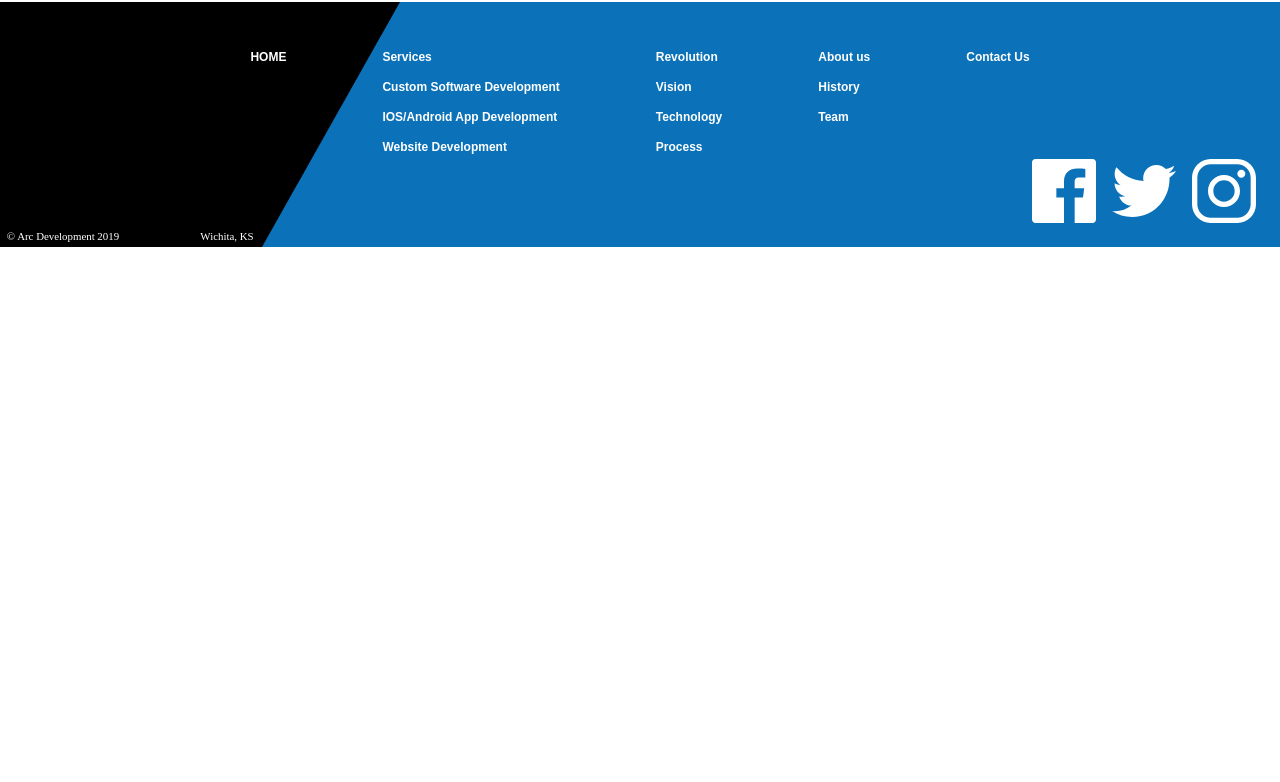
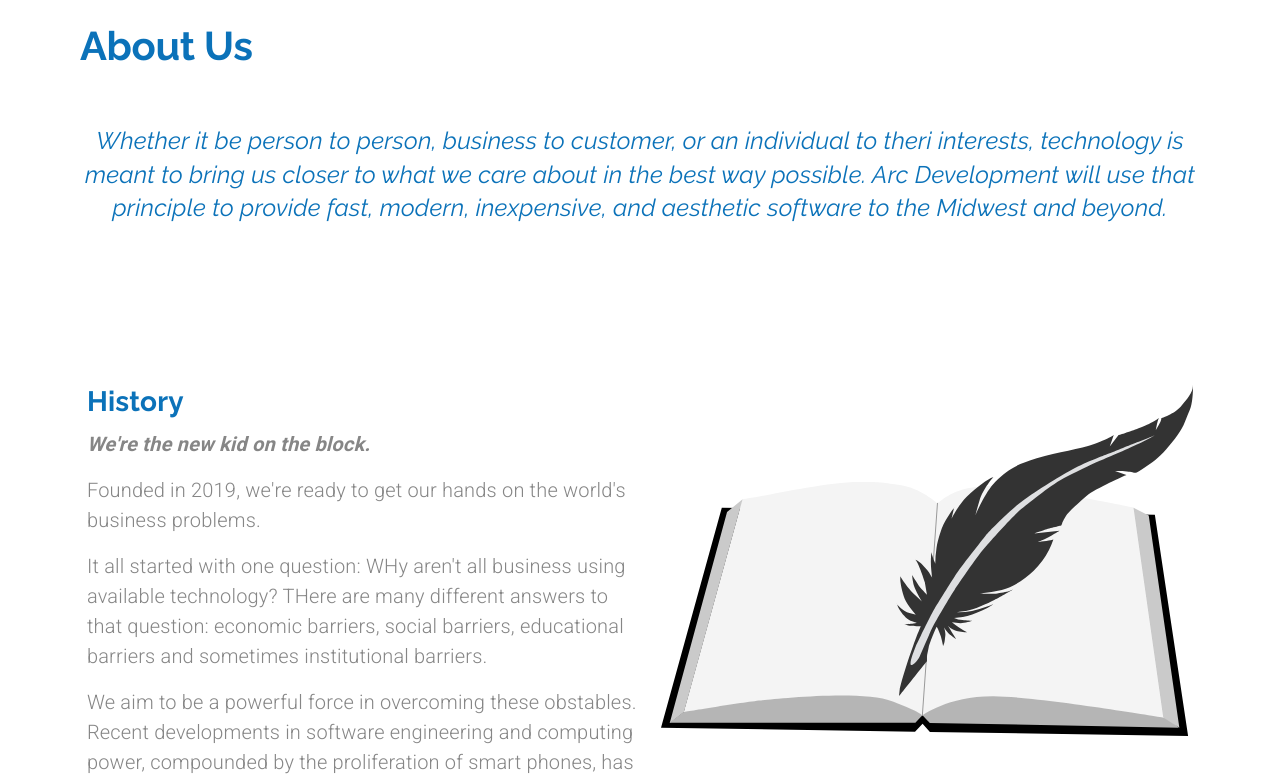
Before and after one commit to naymyolwin/arc-development, a React (Create React App) app: page /about in a window 1280 px wide. Shown: the part 128-910 px from the top of the page. Before the commit the page ends 800 px from the top, so only its background shows below. Built offline with nearby package versions, Linux system fonts and the light colour scheme.

Commit message:
about us page is done

```diff
--- a/src/App.js
+++ b/src/App.js
@@ -7,10 +7,11 @@
 import Footer from "./components/Footer";
 import LandingPage from "./pages/LandingPage";
 import Services from "./pages/Services";
-import CustomSoftware from "./components/CustomSoftware";
-import MobileApps from "./components/MobileApps";
-import Website from "./components/Website";
-import Revolution from "./components/Revolution";
+import CustomSoftware from "./pages/CustomSoftware";
+import MobileApps from "./pages/MobileApps";
+import Website from "./pages/Website";
+import Revolution from "./pages/Revolution";
+import About from "./pages/About";
 
 function App() {
   const [selectedIndex, setSelectedIndex] = useState(0);
@@ -87,7 +88,16 @@
               />
             )}
           />
-          <Route path="/about" component={() => <div>About</div>} />
+          <Route
+            path="/about"
+            render={(props) => (
+              <About
+                {...props}
+                setValue={setValue}
+                setSelectedIndex={setSelectedIndex}
+              />
+            )}
+          />
           <Route path="/contact" component={() => <div>Contact</div>} />
           <Route path="/estimate" component={() => <div>Estimate</div>} />
         </Switch>
--- /dev/null
+++ b/src/pages/About.js
@@ -0,0 +1,271 @@
+import React from "react";
+import { makeStyles, useTheme } from "@material-ui/styles";
+import Grid from "@material-ui/core/Grid";
+import Typography from "@material-ui/core/Typography";
+import Avatar from "@material-ui/core/Avatar";
+import useMediaQuery from "@material-ui/core/useMediaQuery";
+import Hidden from "@material-ui/core/Hidden";
+
+import history from "../assets/history.svg";
+import profile from "../assets/founder.jpg";
+import yearbook from "../assets/yearbook.svg";
+import puppy from "../assets/puppy.svg";
+import CallToAction from "../components/CallToAction";
+
+const useStyles = makeStyles((theme) => ({
+  missionStatement: {
+    fontStyle: "italic",
+    fontWeight: 300,
+    fontSize: "1.5rem",
+    maxWidth: "50em",
+    lineHeight: 1.4,
+  },
+  rowContainer: {
+    paddingLeft: "5em",
+    paddingRight: "5em",
+
+    [theme.breakpoints.down("sm")]: {
+      paddingLeft: "1.5em",
+      paddingRight: "1.5em",
+    },
+  },
+  avatar: {
+    height: "25em",
+    width: "25em",
+    [theme.breakpoints.down("sm")]: {
+      height: "20em",
+      width: "20em",
+      maxHeight: 300,
+      maxWidth: 300,
+    },
+  },
+}));
+
+const About = (props) => {
+  const { setValue } = props;
+  const classes = useStyles();
+  const theme = useTheme();
+  const matchesMD = useMediaQuery(theme.breakpoints.down("md"));
+  //   const matchesSM = useMediaQuery(theme.breakpoints.down("sm"));
+
+  return (
+    <Grid container direction="column">
+      <Grid
+        item
+        className={classes.rowContainer}
+        style={{ marginTop: matchesMD ? "1em" : "2em" }}
+      >
+        <Typography variant="h2" align={matchesMD ? "center" : undefined}>
+          About Us
+        </Typography>
+      </Grid>
+      <Grid
+        item
+        container
+        justify="center"
+        className={classes.rowContainer}
+        style={{ marginTop: "3em" }}
+      >
+        <Typography
+          variant="h4"
+          className={classes.missionStatement}
+          align="center"
+        >
+          Whether it be person to person, business to customer, or an individual
+          to theri interests, technology is meant to bring us closer to what we
+          care about in the best way possible. Arc Development will use that
+          principle to provide fast, modern, inexpensive, and aesthetic software
+          to the Midwest and beyond.
+        </Typography>
+      </Grid>
+      <Grid
+        item
+        container
+        className={classes.rowContainer}
+        direction={matchesMD ? "column" : "row"}
+        alignItems={matchesMD ? "center" : undefined}
+        justify="space-around"
+        style={{ marginTop: "10em", marginBottom: "10em" }}
+      >
+        <Grid item>
+          <Grid
+            item
+            container
+            direction="column"
+            lg
+            style={{ maxWidth: "35em" }}
+          >
+            <Grid item>
+              <Typography
+                variant="h4"
+                gutterBottom
+                align={matchesMD ? "center" : undefined}
+              >
+                History
+              </Typography>
+            </Grid>
+            <Grid item>
+              <Typography
+                variant="body1"
+                paragraph
+                style={{ fontWeight: 700, fontStyle: "italic" }}
+                align={matchesMD ? "center" : undefined}
+              >
+                We're the new kid on the block.
+              </Typography>
+              <Typography
+                variant="body1"
+                paragraph
+                align={matchesMD ? "center" : undefined}
+              >
+                Founded in 2019, we're ready to get our hands on the world's
+                business problems.
+              </Typography>
+              <Typography
+                variant="body1"
+                paragraph
+                align={matchesMD ? "center" : undefined}
+              >
+                It all started with one question: WHy aren't all business using
+                available technology? THere are many different answers to that
+                question: economic barriers, social barriers, educational
+                barriers and sometimes institutional barriers.
+              </Typography>
+              <Typography
+                variant="body1"
+                paragraph
+                align={matchesMD ? "center" : undefined}
+              >
+                We aim to be a powerful force in overcoming these obstables.
+                Recent developments in software engineering and computing power,
+                compounded by the proliferation of smart phones, has opened up
+                infinite worlds of possibility. Things that have always been
+                done by hand can now be done digitally and automatically, and
+                completely new methods of interaction are created daily. Taking
+                full advantage of these advancements is the name of the game.
+              </Typography>
+              <Typography
+                variant="body1"
+                paragraph
+                align={matchesMD ? "center" : undefined}
+              >
+                All this change can be a lot to keep up with, and that's where
+                we come in.
+              </Typography>
+            </Grid>
+          </Grid>
+        </Grid>
+        <Grid item>
+          <Grid item lg container justify="center">
+            <img
+              src={history}
+              alt="quill pen sitting on top of book"
+              style={{ maxHeight: matchesMD ? 200 : "22em" }}
+            />
+          </Grid>
+        </Grid>
+      </Grid>
+      <Grid
+        item
+        container
+        direction="column"
+        className={classes.rowContainer}
+        alignItems="center"
+        style={{ marginBottom: "15em" }}
+      >
+        <Grid item>
+          <Typography variant="h4" gutterBottom align="center">
+            Team
+          </Typography>
+        </Grid>
+        <Grid item>
+          <Typography variant="body1" paragraph align="center">
+            Zachary Reece, Founder
+          </Typography>
+          <Typography variant="body1" paragraph align="center">
+            I started coding when I was 9 years old.
+          </Typography>
+        </Grid>
+        <Grid item>
+          <Avatar alt="founder" src={profile} className={classes.avatar} />
+        </Grid>
+        <Grid item container justify={matchesMD ? "center" : undefined}>
+          <Hidden lgUp>
+            <Grid item lg style={{ maxWidth: "45em", padding: "1.25em" }}>
+              <Typography variant="body1" align="center" paragraph>
+                I taught myself basic coding from a library book in third grade,
+                and ever since then my passion has solely been set on learning -
+                learning about computers, learning mathematics and philosophy,
+                studying design, always just learning.
+              </Typography>
+              <Typography variant="body1" align="center" paragraph>
+                Now I'm ready to apply everything I've learned, and to help
+                others with the intuition I have developed.
+              </Typography>
+            </Grid>
+          </Hidden>
+          <Grid
+            item
+            container
+            direction="column"
+            lg
+            alignItems={matchesMD ? "center" : undefined}
+            style={{ marginBottom: matchesMD ? "2.5em" : 0 }}
+          >
+            <Grid item>
+              <img
+                src={yearbook}
+                alt="yearbook page about founder"
+                style={{ maxWidth: matchesMD ? 300 : undefined }}
+              />
+            </Grid>
+            <Grid item>
+              <Typography variant="caption">
+                a page from my Sophomore yearbook
+              </Typography>
+            </Grid>
+          </Grid>
+          <Hidden mdDown>
+            <Grid item lg style={{ maxWidth: "45em", padding: "1.25em" }}>
+              <Typography variant="body1" align="center" paragraph>
+                I taught myself basic coding from a library book in third grade,
+                and ever since then my passion has solely been set on learning -
+                learning about computers, learning mathematics and philosophy,
+                studying design, always just learning.
+              </Typography>
+              <Typography variant="body1" align="center" paragraph>
+                Now I'm ready to apply everything I've learned, and to help
+                others with the intuition I have developed.
+              </Typography>
+            </Grid>
+          </Hidden>
+          <Grid
+            item
+            container
+            direction="column"
+            lg
+            alignItems={matchesMD ? "center" : "flex-end"}
+          >
+            <Grid item>
+              <img
+                src={puppy}
+                alt="grey spotted puppy"
+                style={{ maxWidth: matchesMD ? 300 : undefined }}
+              />
+            </Grid>
+            <Grid item>
+              <Typography variant="caption">
+                my miniature dapple dachshund, Sterling
+              </Typography>
+            </Grid>
+          </Grid>
+        </Grid>
+      </Grid>
+      <Grid item>
+        <CallToAction setValue={setValue} />
+      </Grid>
+    </Grid>
+  );
+};
+
+export default About;
--- a/src/components/CustomSoftware.js
+++ b/src/pages/CustomSoftware.js
@@ -19,7 +19,7 @@
 import uxAnimation from "../animations/uxAnimation/data";
 import roots from "../assets/root.svg";
 
-import CallToAction from "./CallToAction";
+import CallToAction from "../components/CallToAction";
 
 const useStyles = makeStyles((theme) => ({
   heading: {
--- a/src/components/MobileApps.js
+++ b/src/pages/MobileApps.js
@@ -14,7 +14,7 @@
 import access from "../assets/extendAccess.svg";
 import engagement from "../assets/increaseEngagement.svg";
 import integrationAnimation from "../animations/integrationAnimation/data.json";
-import CallToAction from "./CallToAction";
+import CallToAction from "../components/CallToAction";
 
 const useStyles = makeStyles((theme) => ({
   heading: {
--- a/src/components/Revolution.js
+++ b/src/pages/Revolution.js
@@ -1,12 +1,9 @@
 import React from "react";
 import Lottie from "react-lottie";
-import { Link } from "react-router-dom";
 import { makeStyles, useTheme } from "@material-ui/styles";
 import Grid from "@material-ui/core/Grid";
-import IconButton from "@material-ui/core/IconButton";
 import Typography from "@material-ui/core/Typography";
 import useMediaQuery from "@material-ui/core/useMediaQuery";
-import Hidden from "@material-ui/core/Hidden";
 
 import vision from "../assets/vision.svg";
 import technologyAnimation from "../animations/technologyAnimation/data.json";
@@ -31,13 +28,11 @@
   },
 }));
 
-const Revolution = (props) => {
-  const { setValue, setSelectedIndex } = props;
+const Revolution = () => {
   const classes = useStyles();
   const theme = useTheme();
   const matchesMD = useMediaQuery(theme.breakpoints.down("md"));
   const matchesSM = useMediaQuery(theme.breakpoints.down("sm"));
-  const matchesXS = useMediaQuery(theme.breakpoints.down("xs"));
 
   const defaultOptions = {
     loop: true,
--- a/src/components/Website.js
+++ b/src/pages/Website.js
@@ -13,7 +13,7 @@
 import seo from "../assets/seo.svg";
 import outreach from "../assets/outreach.svg";
 import ecommerce from "../assets/ecommerce.svg";
-import CallToAction from "./CallToAction";
+import CallToAction from "../components/CallToAction";
 
 const useStyles = makeStyles((theme) => ({
   heading: {
```
